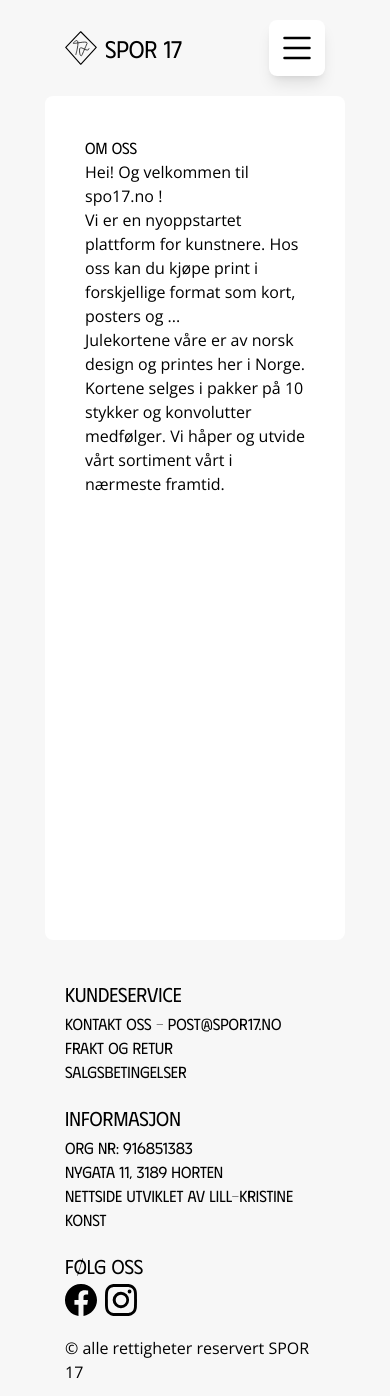
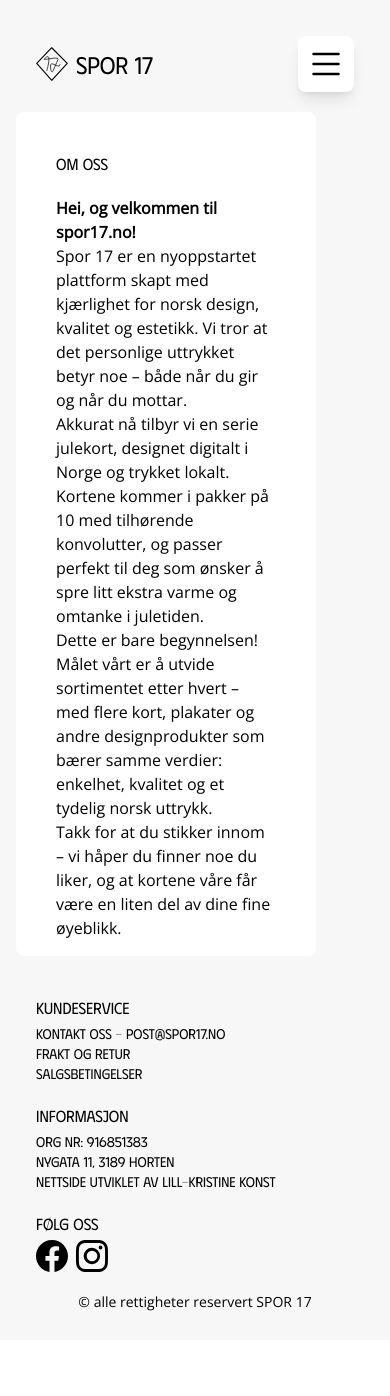
Before and after one commit to LillKonst/spor17, a React (Vite) app: page /About in a window 390 px wide. After the commit the page ends 1340 px from the top, so only its background shows below. Built offline with nearby package versions, Linux system fonts and the light colour scheme; no server answers.

Commit message:
media queries for smaller screens

```diff
--- a/src/App.tsx
+++ b/src/App.tsx
@@ -11,8 +11,8 @@ function App() {
 
 
   return (
-    <div className="bg-background h-full xxs:p-5">
-      <div className="container mx-auto xxs:px-5 lg:px-12">
+    <div className="bg-background h-full p-2 xs:p-5">
+      <div className="mx-auto p-2 xs:px-5 lg:px-12">
       <Routes>
         <Route path="/" element={<Layout />}>
           <Route path="" element={<Home />} />
--- a/src/components/CartItem/CartItem.tsx
+++ b/src/components/CartItem/CartItem.tsx
@@ -58,10 +58,10 @@ export default function CartItem({
         <img
           src={line.image}
           alt={line.title}
-          className="w-54 h-54 object-cover rounded"
+          className="w-full md:w-54 md:h-54 object-cover rounded -mt-4"
         />
       )}
-      <div className="flex-1">
+      <div className="w-full flex-1 -mt-3 xxs:-mt-5">
         <p className="font-semibold">{line.title}</p>
         <p>
           Pris: {Math.round(Number(line.price.amount))} {line.price.currencyCode}
--- a/src/components/Layout/Footer/Footer.tsx
+++ b/src/components/Layout/Footer/Footer.tsx
@@ -3,21 +3,21 @@ export default function Footer() {
     <div className="flex flex-col gap-5 items-center pt-10 pb-3 px-5 w-full">
       <div className="flex flex-col md:flex-row w-full justify-between gap-5">
       <div>
-        <h2 className="text-xl mb-1">Kundeservice</h2>
-        <h3>kontakt oss - post@spor17.no</h3>
-        <h3>Frakt og retur</h3>
-        <h3>Salgsbetingelser</h3>
+        <h2 className="md:text-xl mb-1">Kundeservice</h2>
+        <h3 className="text-sm md:text-md">kontakt oss - post@spor17.no</h3>
+        <h3 className="text-sm md:text-md">Frakt og retur</h3>
+        <h3 className="text-sm md:text-md">Salgsbetingelser</h3>
       </div>
 
       <div>
-        <h2 className="text-xl mb-1">Informasjon</h2>
-        <h3>ORG NR: 916851383</h3>
-        <h3>Nygata 11, 3189 Horten</h3>
-        <h3>Nettside utviklet av Lill-Kristine Konst</h3>
+        <h2 className="md:text-xl mb-1">Informasjon</h2>
+        <h3 className="text-sm md:text-md">ORG NR: 916851383</h3>
+        <h3 className="text-sm md:text-md">Nygata 11, 3189 Horten</h3>
+        <h3 className="text-sm md:text-md">Nettside utviklet av Lill-Kristine Konst</h3>
       </div>
 
       <div>
-        <h2 className="text-xl mb-1">Følg oss</h2>
+        <h2 className="md:text-xl mb-1">Følg oss</h2>
         <div className="flex gap-2 ">
           <svg xmlns="http://www.w3.org/2000/svg" width="32" height="32" fill="currentColor" className="bi bi-facebook" viewBox="0 0 16 16">
             <path d="M16 8.049c0-4.446-3.582-8.05-8-8.05C3.58 0-.002 3.603-.002 8.05c0 4.017 2.926 7.347 6.75 7.951v-5.625h-2.03V8.05H6.75V6.275c0-2.017 1.195-3.131 3.022-3.131.876 0 1.791.157 1.791.157v1.98h-1.009c-.993 0-1.303.621-1.303 1.258v1.51h2.218l-.354 2.326H9.25V16c3.824-.604 6.75-3.934 6.75-7.951"/>
@@ -30,7 +30,7 @@ export default function Footer() {
       </div>
 
       <div className="">
-        <p>© alle rettigheter reservert SPOR 17</p>
+        <p className="text-sm">© alle rettigheter reservert SPOR 17</p>
       </div>
 
     </div>
--- a/src/components/Layout/Header/Header.tsx
+++ b/src/components/Layout/Header/Header.tsx
@@ -85,7 +85,7 @@ export default function Header() {
         <ul className="flex flex-col md:flex-row gap-4 text-xl">
           <li>
             <Link to="/AllProducts" onClick={() => setIsMenuOpen(false)}>
-            Julekort
+            våre julekort
             </Link>
           </li>
           <li>
--- a/src/components/ProductDetails/ProductDetails.tsx
+++ b/src/components/ProductDetails/ProductDetails.tsx
@@ -8,7 +8,7 @@ export default function ProductDetails({ product }: ProductDetailsProps) {
   const price = product.variants.edges[0].node.priceV2;
 
   return (
-    <div className="flex flex-col xs:p-10 gap-5">
+    <div className="flex flex-col p-3 md:p-10 gap-5">
       <div className="flex justify-between flex-col xl:flex-row">
         <h1 className="text-2xl">{product.title}</h1>
         <h2 className="text-2xl">
--- a/src/components/ProductLink/ProductLink.tsx
+++ b/src/components/ProductLink/ProductLink.tsx
@@ -9,17 +9,17 @@ export default function ProductLink({ product }: ProductLinkProps) {
   const image = product.images.edges[0]?.node;
 
   return (
-    <li key={product.id} className="transition-transform ease-out duration-200 hover:scale-102 rounded-lg p-4 bg-white flex flex-col shadow-lg">
+    <li key={product.id} className="transition-transform ease-out duration-200 hover:scale-102 rounded-lg p-2 md:p-4 bg-white flex flex-col shadow-lg">
             <Link to={`/product/${product.handle}`}>
             {product.images.edges[0] && (
               <img
                 src={image.url}
                 alt={image.altText || product.title}
-                className="w-full rounded-lg -my-5 px-2"
+                className="w-full rounded-lg -my-5 px-3"
               />
             )}
-            <div className=" mt-2 px-1 flex flex-col justify-center">
-          <h2 className="text-md">
+            <div className="-mt-5 xxs:-mt-10 md:-mt-5 mx-4 px-1 flex flex-col justify-center">
+          <h2 className="text-md xs:text-xl">
             {product.title.slice(0, 10)}
             <br />
             {product.title.slice(10)}
--- a/src/hooks/api.ts
+++ b/src/hooks/api.ts
@@ -1,4 +1,3 @@
-// src/hooks/api.ts
 const SHOPIFY_DOMAIN = import.meta.env.VITE_SHOPIFY_STORE_DOMAIN!;
 const SHOPIFY_TOKEN = import.meta.env.VITE_SHOPIFY_STOREFRONT_TOKEN!;
 
@@ -8,8 +7,10 @@ export interface ShopifyResponse<T> {
 }
 
 export async function shopifyFetch<T>(query: string, variables?: Record<string, unknown>): Promise<T> {
+  if (import.meta.env.DEV) {
   console.log("Shopify Query:", query);
   console.log("Shopify Variables:", variables);
+}
 
   const res = await fetch(`https://${SHOPIFY_DOMAIN}/api/2025-07/graphql.json`, {
     method: "POST",
--- a/src/routes/About/About.tsx
+++ b/src/routes/About/About.tsx
@@ -2,10 +2,12 @@ export default function About() {
   return(
     <div className="h-screen container bg-white p-10 rounded-lg">
       <h1>Om oss</h1>
-      <div>
-        <p>Hei! Og velkommen til spo17.no ! </p>
-        <p>Vi er en nyoppstartet plattform for kunstnere. Hos oss kan du kjøpe print i forskjellige format som kort, posters og ...</p>
-        <p>Julekortene våre er av norsk design og printes her i Norge. Kortene selges i pakker på 10 stykker og konvolutter medfølger. Vi håper og utvide vårt sortiment vårt i nærmeste framtid.</p>
+      <div className="my-5">
+        <p><strong>Hei, og velkommen til spor17.no!</strong></p>
+        <p>Spor 17 er en nyoppstartet plattform skapt med kjærlighet for norsk design, kvalitet og estetikk. Vi tror at det personlige uttrykket betyr noe – både når du gir og når du mottar.</p>
+        <p>Akkurat nå tilbyr vi en serie julekort, designet digitalt i Norge og trykket lokalt. Kortene kommer i pakker på 10 med tilhørende konvolutter, og passer perfekt til deg som ønsker å spre litt ekstra varme og omtanke i juletiden.</p>
+        <p>Dette er bare begynnelsen! Målet vårt er å utvide sortimentet etter hvert – med flere kort, plakater og andre designprodukter som bærer samme verdier: enkelhet, kvalitet og et tydelig norsk uttrykk.</p>
+        <p>Takk for at du stikker innom – vi håper du finner noe du liker, og at kortene våre får være en liten del av dine fine øyeblikk.</p>
       </div>
     </div>
   );
--- a/src/routes/ProductSpecific/ProductSpecific.tsx
+++ b/src/routes/ProductSpecific/ProductSpecific.tsx
@@ -22,7 +22,7 @@ export default function ProductSpecific() {
   const variantId = product.variants.edges[0].node.id;
 
   return (
-    <div className="flex flex-col lg:flex-row gap-5 bg-white rounded-lg py-5 px-5 lg:px-10 justify-center">
+    <div className="flex flex-col lg:flex-row gap-5 bg-white rounded-lg p-3 md:py-5 md:px-5 lg:px-10 justify-center">
       <div>
         <ImageCarousel
           images={product.images.edges.map(edge => edge.node)}
--- a/src/routes/ShoppingCart/ShoppingCart.tsx
+++ b/src/routes/ShoppingCart/ShoppingCart.tsx
@@ -189,7 +189,7 @@ export default function ShoppingCart() {
     (Number(cart.cost.totalDutyAmount?.amount) || 0);
 
   return (
-    <div className="bg-white container p-10 rounded-lg">
+    <div className="bg-white mx-auto p-3 xxs:p-5 md:p-10 rounded-lg">
       <div className="flex justify-between items-center">
         <h2 className="text-2xl mb-5">Handlekurv</h2>
         <ClearCartButton onConfirm={handleClearCart} />
```
Also changed, not shown: src/components/MainImg/MainImg.tsx (added, +30 -0 lines), src/routes/Home/Home.tsx (+2 -22 lines).
